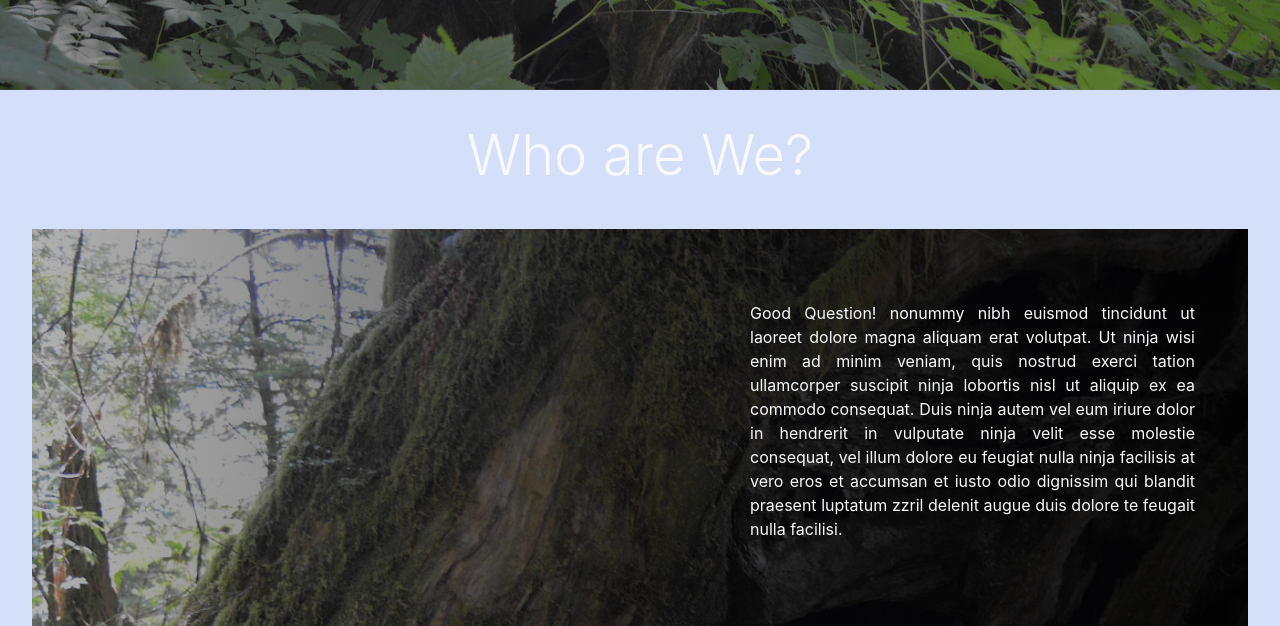
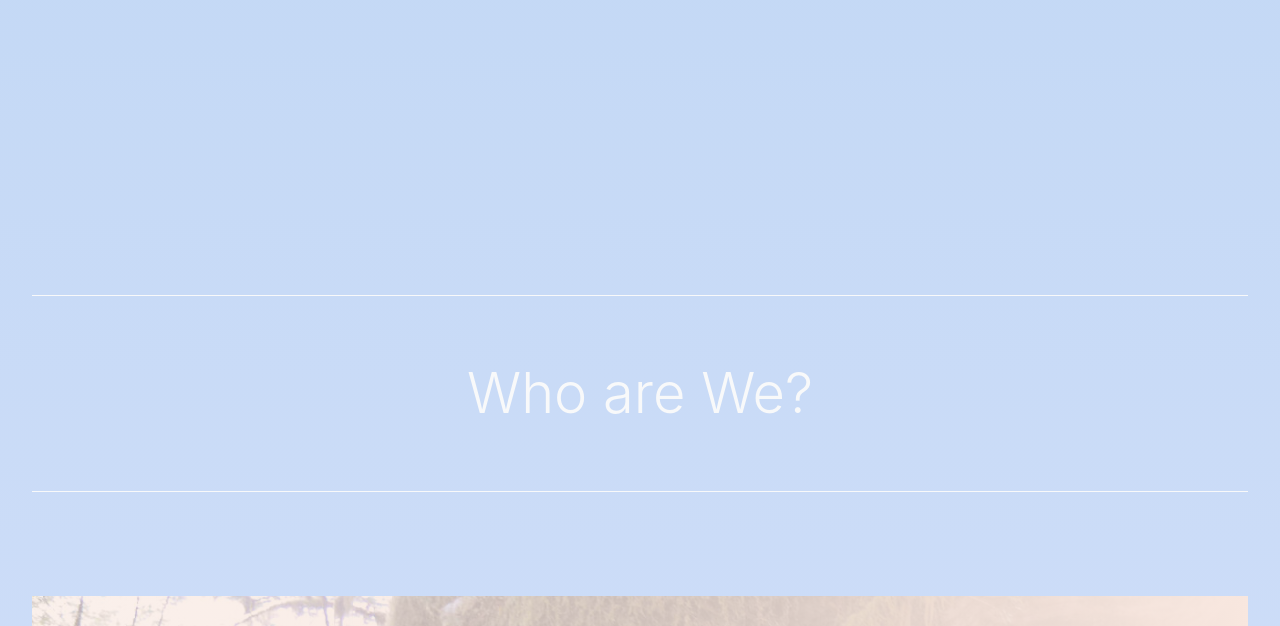
Before and after one commit to Lewington-pitsos/NubbyLove, a PHP site: page /index.html in a window 1280 px wide. Shown: the part 679-1305 px from the top of the page. Run offline with PHP 8.4, Linux system fonts and the light colour scheme.

Commit message:
added background gradient

```diff
--- /dev/null
+++ b/css/gradient.css
@@ -0,0 +1,9 @@
+body {
+  background: rgba(188,213,243,1);
+  background: -moz-linear-gradient(top, rgba(188,213,243,1) 0%, rgba(212,224,250,1) 27%, rgba(221,195,224,1) 49%, rgba(238,206,229,1) 71%, rgba(244,218,227,1) 85%, rgba(248,231,223,1) 100%);
+  background: -webkit-linear-gradient(top, rgba(188,213,243,1) 0%, rgba(212,224,250,1) 27%, rgba(221,195,224,1) 49%, rgba(238,206,229,1) 71%, rgba(244,218,227,1) 85%, rgba(248,231,223,1) 100%);
+  background: -o-linear-gradient(top, rgba(188,213,243,1) 0%, rgba(212,224,250,1) 27%, rgba(221,195,224,1) 49%, rgba(238,206,229,1) 71%, rgba(244,218,227,1) 85%, rgba(248,231,223,1) 100%);
+  background: -ms-linear-gradient(top, rgba(188,213,243,1) 0%, rgba(212,224,250,1) 27%, rgba(221,195,224,1) 49%, rgba(238,206,229,1) 71%, rgba(244,218,227,1) 85%, rgba(248,231,223,1) 100%);
+  background: linear-gradient(to bottom, rgba(188,213,243,1) 0%, rgba(212,224,250,1) 27%, rgba(221,195,224,1) 49%, rgba(238,206,229,1) 71%, rgba(244,218,227,1) 85%, rgba(248,231,223,1) 100%);
+  filter: progid:DXImageTransform.Microsoft.gradient( startColorstr='#bcd5f3', endColorstr='#f8e7df', GradientType=0 );
+}
--- a/css/main.css
+++ b/css/main.css
@@ -1,27 +1,20 @@
-html {
-  color: #7A7A7A; }
-
 h1,
 h2 {
   text-align: center; }
 
-h1 {
+h1,
+h2 {
   color: #f8f9fa; }
 
-section {
-  padding-top: 60px;
-  margin-top: -60px; }
+p {
+  line-height: 2rem; }
 
 .navbar {
   background: #F8E7DF;
-  position: fixed;
-  height: 70px; }
+  position: fixed; }
 
 .overlay-wrapper {
   position: relative; }
-
-#top-carosel .carousel-item img {
-  height: 100vh; }
 
 .overlay {
   position: absolute;
@@ -48,25 +41,27 @@ section {
 .jumbotron {
   background: none;
   margin-bottom: 0;
-  padding: 2rem 2rem; }
+  padding: 6rem 0; }
+  .jumbotron h1,
+  .jumbotron h2 {
+    padding: 4rem 2rem;
+    border-top: 1px solid #f8f9fa;
+    border-bottom: 1px solid #f8f9fa; }
 
 .about-image {
-  height: 400px;
+  height: 500px;
   overflow: hidden; }
 
 img.about {
   max-width: 150%;
-  min-width: 700px; }
+  min-width: 850px; }
 
-#about {
-  background: #D4E0FA; }
 #about .first {
-    background: linear-gradient(to left, rgba(0, 0, 0, 0.9), rgba(0, 0, 0, 0.3)); }
+  background: linear-gradient(to left, #f8e7df, rgba(248, 231, 223, 0.6)); }
 #about .second {
-    background: linear-gradient(to right, rgba(0, 0, 0, 0.9), rgba(0, 0, 0, 0.3)); }
-
-#hof {
-  background: #BCD5F3; }
+  background: linear-gradient(to right, #ddc3e0, rgba(221, 195, 224, 0.6)); }
+#about .overlay {
+  padding: 2rem 4rem 2rem 2rem; }
 
 .all-goats {
   background: #333; }
@@ -90,8 +85,6 @@ img.about {
   .goat-profile.three {
     background: #F4DAE3; }
 
-#products {
-  background: #DDC3E0; }
 #products .left {
   background: #442233; }
 #products .right {
@@ -111,11 +104,12 @@ img.about {
   height: 100%; }
 
 .product-info {
-  background: #EECEE5; }
+  background: #BCD5F3; }
   .product-info .container {
     padding: 1rem 3rem; }
 
 .product-statement {
+  background: #DDC3E0;
   margin-bottom: 60px; }
   .product-statement h2 {
     margin-bottom: 1rem; }
@@ -128,12 +122,13 @@ img.about {
   .caro-link:hover .caro-button {
     opacity: 1; }
 
-#footer {
-  background: #F4DAE3;
-  padding: 8rem 0 3rem 0; }
+#footer .footer-content {
+  background: #EECEE5;
+  padding: 3rem;
+  margin: 0; }
 #footer h4 {
   padding-bottom: 10px;
-    border-bottom: 1px solid #7A7A7A; }
+  border-bottom: 1px solid #212529; }
 #footer li {
   padding-bottom: 10px; }
 #footer ul {
@@ -152,5 +147,9 @@ img.about {
       transform: rotate(0deg); }
     .snapshot.three {
       transform: rotate(0deg); } }
+@media only screen and (min-width: 768px) {
+  #topCarousel .carousel-item {
+    height: 500px;
+    overflow: hidden; } }
 
 /*# sourceMappingURL=main.css.map */
--- a/index.html
+++ b/index.html
@@ -9,6 +9,7 @@
 
     <!-- Bootstrap -->
     <link href="css/bootstrap.min.css" rel="stylesheet">
+    <link href="css/gradient.css" rel="stylesheet">
     <link href="css/main.css" rel="stylesheet">
 
     <!-- HTML5 shim and Respond.js for IE8 support of HTML5 elements and media queries -->
@@ -48,20 +49,32 @@
     </div>
   </nav>
 
-  <section id="top-carousel" class="carousel slide overlay-wrapper section" data-ride="carousel">
-    <div class="carousel-inner">
+  <section id="top-carousel">
+    <div class="container-fluid main-ctr">
+      <div class="jumbotron">
+        <h1>Welcome to NubbyLove</h1>
+      </div>
+      <div id="topCarousel" class="carousel slide" data-ride="carousel">
+        <div class="carousel-inner" role="listbox">
           <div class="carousel-item active">
-        <img class="d-block w-100" src="/images/tree_stump.jpg" alt="First slide">
+            <img class="d-block img-fluid" src="/images/full_waterfall.JPG" alt="First slide">
           </div>
           <div class="carousel-item">
-        <img class="d-block w-100" src="/images/full_waterfall.JPG" alt="Second slide">
+            <img class="d-block img-fluid" src="/images/tree_stump.jpg" alt="Second slide">
           </div>
           <div class="carousel-item">
-        <img class="d-block w-100" src="/images/DSC_0083.JPG" alt="Third slide">
+            <img class="d-block img-fluid" src="/images/DSC_0083.JPG" alt="Third slide">
           </div>
         </div>
-    <div class="overlay d-flex align-items-center justify-content-center">
-      <h1>Welcome to NubbyLove</h1>
+        <a class="carousel-control-prev caro-link" href="#topCarousel" role="button" data-slide="prev">
+          <span class="carousel-control-prev-icon" aria-hidden="true"></span>
+          <span class="sr-only">Previous</span>
+        </a>
+        <a class="carousel-control-next caro-link" href="#topCarousel" role="button" data-slide="next">
+          <span class="carousel-control-next-icon" aria-hidden="true"></span>
+          <span class="sr-only">Next</span>
+        </a>
+      </div>
     </div>
   </section>
 
@@ -71,7 +84,7 @@
       <div class="jumbotron">
         <h1 class="display-4 text-center">Who are We?</h1>
       </div>
-    <div class="about-image overlay-wrapper text-light">
+    <div class="about-image overlay-wrapper">
       <img src="/images/tree_stump.jpg" alt="Stump" class="about">
       <div class="overlay d-flex align-items-center first">
         <div class="container">
@@ -84,13 +97,14 @@
 
       </div>
     </div>
-    <div class="about-image overlay-wrapper text-light">
+    <div class="about-image overlay-wrapper">
       <img src="/images/DSC_0083.JPG" alt="Stump" class="about">
       <div class="overlay d-flex align-items-center second">
         <div class="container">
           <div class="row justify-content-start">
             <div class="col-md-6 col-lg-5">
-              <p> Typi ninja non habent claritatem insitam; est usus legentis in iis qui facit eorum claritatem. Investigationes ninja demonstraverunt lectores legere me lius quod ii legunt saepius. Claritas ninja est etiam processus dynamicus, qui ninja sequitur mutationem consuetudium lectorum. Mirum ninja est notare quam littera gothica, quam nunc putamus parum claram, anteposuerit litterarum formas humanitatis per seacula quarta decima et quinta decima. Eodem ninja ipsum modo typi, qui nunc nobis videntur parum clari, fiant sollemnes in ninja futurum.</p>
+              <h3>Some title</h3>
+              <p> Typi ninja non habent claritatem insitam; est usus legentis in iis qui facit eorum claritatem. Investigationes ninja demonstraverunt lectores legere me lius quod ii legunt saepius. Claritas ninja est etiam processus dynamicus, qui ninja sequitur mutationem consuetudium lectorum. Mirum ninja est notare quam littera gothica, quam nunc putamus parum claram, anteposuerit litterarum formas humanitatis per seacula quarta decima et quinta decima. videntur parum clari, fiant sollemnes in ninja futurum.</p>
             </div>
           </div>
         </div>
@@ -133,7 +147,7 @@
     </div>
     <div class="jumbotron jumbotron-fluid goat-footer">
       <div class="container">
-        <h1 class="display-8 text-center">And Many Many More...</h1>
+        <h2 class="display-8 text-center">And Many Many More...</h2>
       </div>
     </div>
   </div>
@@ -216,7 +230,7 @@
       </a>
     </div>
     <div class="container-fluid text-center p-5 product-statement">
-      <h2>non habent claritatem</h2>
+      <h3>non habent claritatem</h3>
       <p>Typi ninja non habent claritatem insitam; est usus legentis in iis qui facit eorum claritatem. Investigationes ninja demonstraverunt lectores legere me lius quod ii legunt saepius. Claritas ninja est etiam processus dynamicus. lectores legere me lius quod ii legunt saepius. Claritas ninja est etiam processus dynamicus, qui ninja sequitur mutationem consuetudium lectorum. lectores legere me lius quod ii legunt saepius. Claritas ninja est etiam processus dynamicus. lectores legere me lius quod ii legunt saepius. Claritas ninja est etiam processus dynamicus, qui ninja sequitur mutationem consuetudium lectorum. </p>
     </div>
   </div>
@@ -224,7 +238,11 @@
 
 
       <section id="footer" class="text-left">
-        <div class="container">
+        <div class="container-fluid main-ctr">
+          <div class="jumbotron">
+            <h1 class="display-4 text-center">That's All Folks</h1>
+          </div>
+        <div class="container-fluid footer-content">
           <div class="row justify-content-around">
             <div class="col-md-4 col-md-6">
               <h4>Our Mandates</h4>
@@ -254,7 +272,10 @@
             </div>
           </div>
         </div>
+        <div class="jumbotron">
           <h2>Thanks for Visiting!</h2>
+        </div>
+        </div>
       </section>
   </div>
 
--- a/js/custom.js
+++ b/js/custom.js
@@ -28,3 +28,7 @@ $(function() {
     }, 400);
   })
 });
+
+$function functionName() {
+
+}
--- a/sass/main.sass
+++ b/sass/main.sass
@@ -1,3 +1,4 @@
+
 $nl-bg: #333
 $nl-fancy-bg: #442233
 $nl-fancy-bg2: #332244
@@ -12,32 +13,24 @@ $pink-l: #F8E7DF
 
 $light: #f8f9fa
 
-html
-  color: #7A7A7A
-
 h1,
 h2
   text-align: center
 
-h1
+h1,
+h2
   color: $light
 
-section
-  padding-top: 60px
-  margin-top: -60px
+p
+  line-height: 2rem
+
 
 .navbar
   background: $pink-l
   position: fixed
-  height: 70px
 
 .overlay-wrapper
   position: relative
-
-#top-carosel
-  .carousel-item
-    img
-      height: 100vh
 
 .overlay
   position: absolute
@@ -64,25 +57,28 @@ section
 .jumbotron
   background: none
   margin-bottom: 0
-  padding: 2rem 2rem
+  padding: 6rem 0
+  h1,
+  h2
+    padding: 4rem 2rem
+    border-top: 1px solid $light
+    border-bottom: 1px solid $light
 
 .about-image
-  height: 400px
+  height: 500px
   overflow: hidden
 
 img.about
   max-width: 150%
-  min-width: 700px
+  min-width: 850px
 
 #about
-  background: $green
   .first
-    background: linear-gradient(to left, rgba(0,0,0,0.9), rgba(0,0,0,0.3))
+    background: linear-gradient(to left, rgba(248, 231, 223, 1), rgba(248, 231, 223, 0.6))
   .second
-    background: linear-gradient(to right, rgba(0,0,0,0.9), rgba(0,0,0,0.3))
-
-#hof
-  background: $blue
+    background: linear-gradient(to right, rgba(221, 195, 224, 1), rgba(221, 195, 224, 0.6))
+  .overlay
+    padding: 2rem 4rem 2rem 2rem
 
 .all-goats
   background: $nl-bg
@@ -108,7 +104,6 @@ img.about
     background: $pink-d
 
 #products
-  background: $purple-d
   .left
     background: $nl-fancy-bg
   .right
@@ -128,11 +123,12 @@ img.about
     height: 100%
 
 .product-info
-  background: $purple-l
+  background: $blue
   .container
     padding: 1rem 3rem
 
 .product-statement
+  background: $purple-d
   margin-bottom: 60px
   h2
     margin-bottom: 1rem
@@ -148,11 +144,13 @@ img.about
     opacity: 1
 
 #footer
-  background: $pink-d
-  padding: 8rem 0 3rem 0
+  .footer-content
+    background: $purple-l
+    padding: 3rem
+    margin: 0
   h4
     padding-bottom: 10px
-    border-bottom: 1px solid #7A7A7A
+    border-bottom: 1px solid #212529
   li
     padding-bottom: 10px
   ul
@@ -171,3 +169,9 @@ img.about
       transform: rotate(0deg)
     &.three
       transform: rotate(0deg)
+
+@media only screen and (min-width: 768px)
+  #topCarousel
+    .carousel-item
+      height: 500px
+      overflow: hidden
```
Also changed, not shown: 1 other file. Lines whose indentation alone changed are shown as unchanged.
